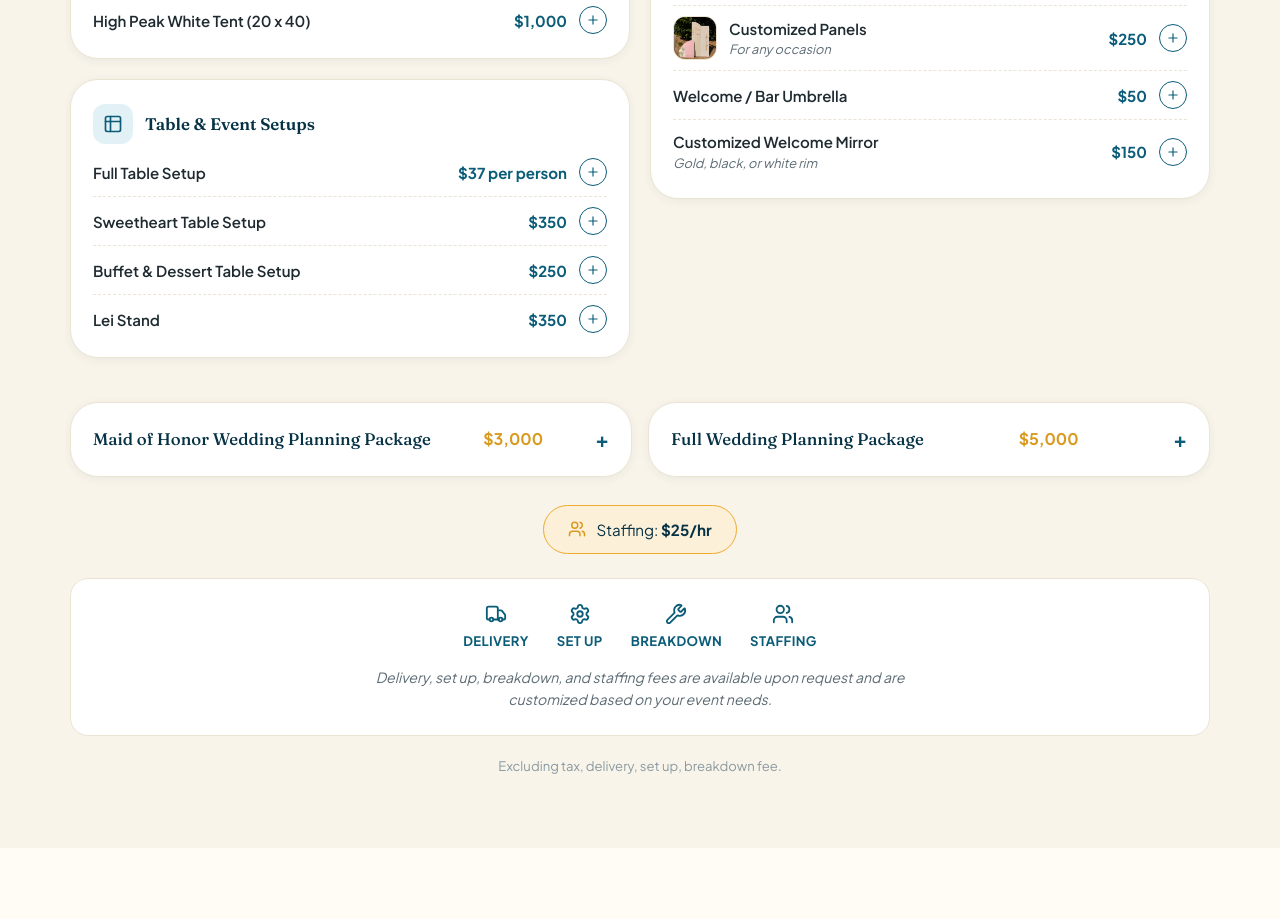
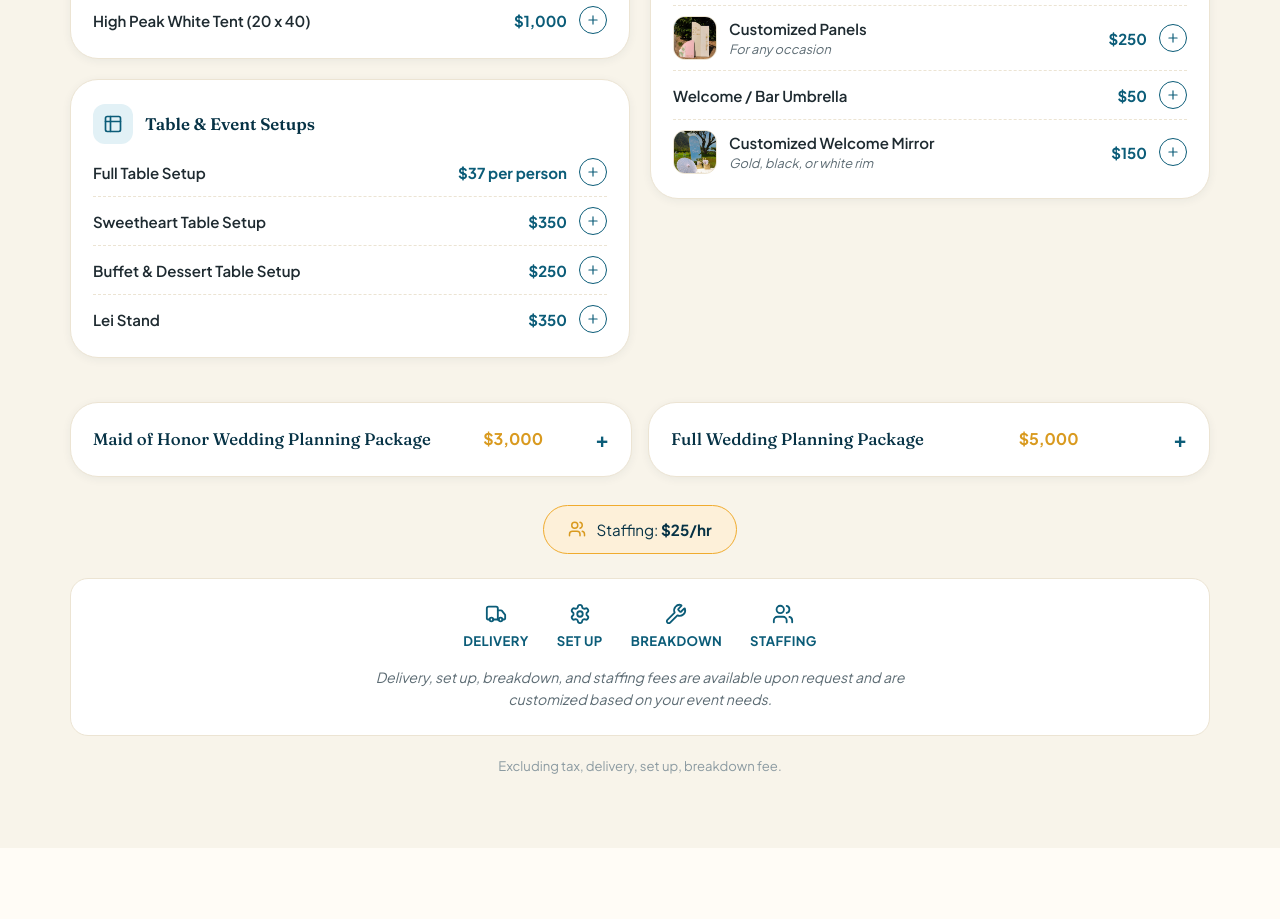
Before and after one commit to nagi211/amazing-grace-travel-rent, a React (Vite) app: page / in a window 1280 px wide. Shown: the part 2540-3459 px from the top of the page. Built offline with nearby package versions, Linux system fonts and the light colour scheme.

Commit message:
Add photo to Customized Welcome Mirror pricing item

```diff
--- a/src/data/pricing.js
+++ b/src/data/pricing.js
@@ -102,6 +102,7 @@ export const pricingGroups = [
         price: "$150",
         amount: 150,
         unit: null,
+        image: "/selfie_mirror.jpg",
       },
     ],
   },
```
